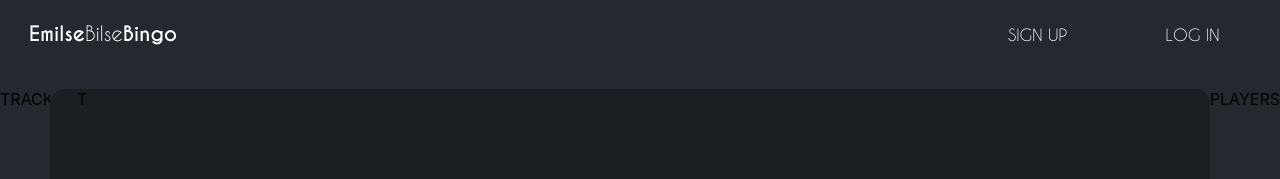
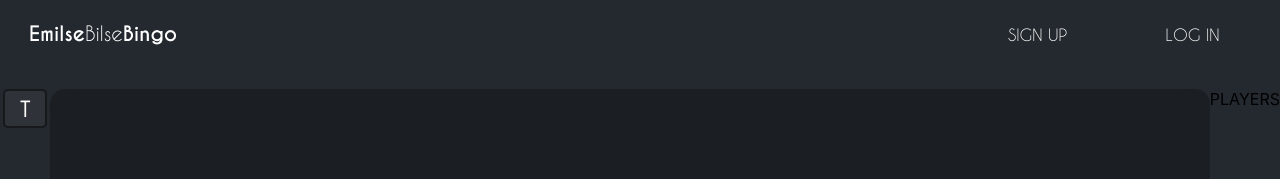
Before and after one commit to Loopie-games/EmilseBilseFrontend, a React (Create React App) app: page /game in a window 1280 px wide. Shown: the top 179 px of the page. Built offline with nearby package versions, Linux system fonts and the light colour scheme.

Commit message:
Toggle task list container

```diff
--- a/src/components/gameBoard/tiles/tiles.tsx
+++ b/src/components/gameBoard/tiles/tiles.tsx
@@ -1,4 +1,5 @@
 import React from 'react'
+import './tiles.scss'
 
 const tiles = () => {
     return (
--- a/src/pages/gameboardPage/gameboardPage.scss
+++ b/src/pages/gameboardPage/gameboardPage.scss
@@ -5,16 +5,19 @@
     user-select: none;
     background: #1b1f24;
     flex-direction: column;
+
     .Gameboard_NavBackground {
         width: 100%;
         height: 100px;
         background-color: #24292f;
     }
+
     .Gameboard_Wrapper {
         width: 100%;
         height: 100%;
         display: flex;
         flex-direction: row;
+
         .Gameboard_TracklistContainer {
             width: 50px;
             height: 100%;
@@ -23,8 +26,55 @@
             transition: width 0.2s ease-in-out;
             background-color: #24292f;
             border-radius: 0 0 15px 0;
+            align-items: center;
+            justify-content: center;
+
             &.shown {
                 width: 320px;
+            }
+
+            .Gameboard_TracklistTitle {
+                height: 40px;
+                background: rgba(255, 255, 255, 0.05);
+                backdrop-filter: blur(5px);
+                border-radius: 5px;
+                display: flex;
+                justify-content: center;
+                align-items: center;
+                border: 2px solid rgba(0, 0, 0, 0.5);
+                font-family: "Caviar Dreams";
+                font-style: normal;
+                font-weight: 700;
+                font-size: 20px;
+                line-height: 0%;
+                color: #fff;
+                transition: all 0.2s ease-in-out;
+                width: 40px;
+
+                &.shown{
+                    width: 280px;
+                    font-weight: 700;
+                }
+            }
+
+            .Gameboard_TracklistComponentContainer {
+                width: 50px;
+                opacity: 0;
+                transition: all 0.2s ease-in-out;
+                border: 1px solid red;
+                height: 100%;
+                margin: 20px 0;
+                &.shown {
+                    width: 280px;
+                    display: flex;
+                    flex-direction: column;
+                    align-items: center;
+                    justify-content: center;
+                    gap: 10px;
+                    overflow-y: auto;
+                    overflow-x: hidden;
+                    opacity: 100%;
+                }
             }
         }
 
@@ -34,6 +84,7 @@
             flex-direction: column;
             justify-content: center;
             align-items: center;
+
             .Gameboard_GameboardWrapper {
                 height: 100%;
                 display: flex;
@@ -50,6 +101,7 @@
             transition: all 0.2s ease-in-out;
             background-color: #24292f;
             border-radius: 0 0 15px 0;
+
             &.shown {
                 min-width: 320px;
             }
--- a/src/pages/gameboardPage/gameboardPage.tsx
+++ b/src/pages/gameboardPage/gameboardPage.tsx
@@ -21,7 +21,12 @@ const GameboardPage = () => {
         <div className='Gameboard_Container'>
             <div className='Gameboard_NavBackground'></div>
             <div className='Gameboard_Wrapper'>
-                <div className={`Gameboard_TracklistContainer ${tasklistShown ? 'shown' : ''}`} onClick={() => toggleTasklist()}>TRACKLIST</div>
+                <div className={`Gameboard_TracklistContainer ${tasklistShown ? 'shown' : ''}`} onClick={() => toggleTasklist()}>
+                    <div className={`Gameboard_TracklistTitle ${tasklistShown ? 'shown' : ''}`}>{tasklistShown ? 'Tasklist' : 'T'}</div>
+                    <div className={`Gameboard_TracklistComponentContainer ${tasklistShown ? 'shown' : ''}`}>
+
+                    </div>
+                </div>
 
                 <div className='test'>
                     <div className='test2'></div>
```
